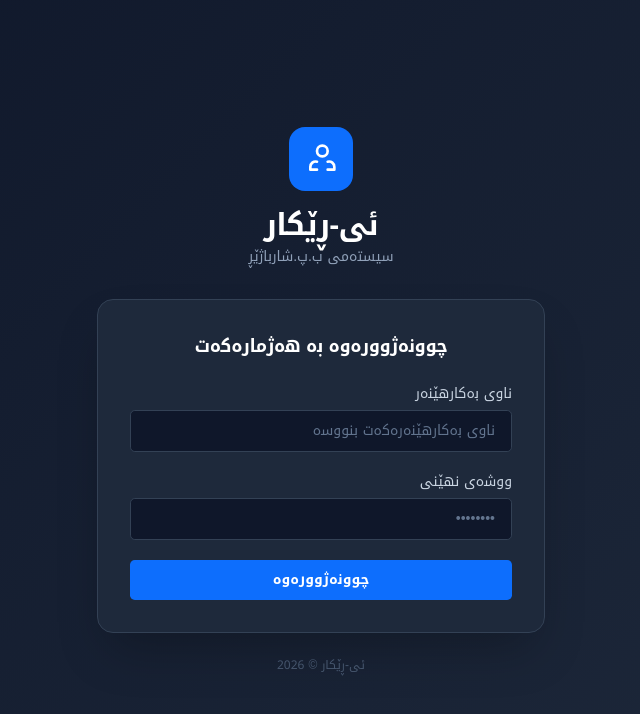
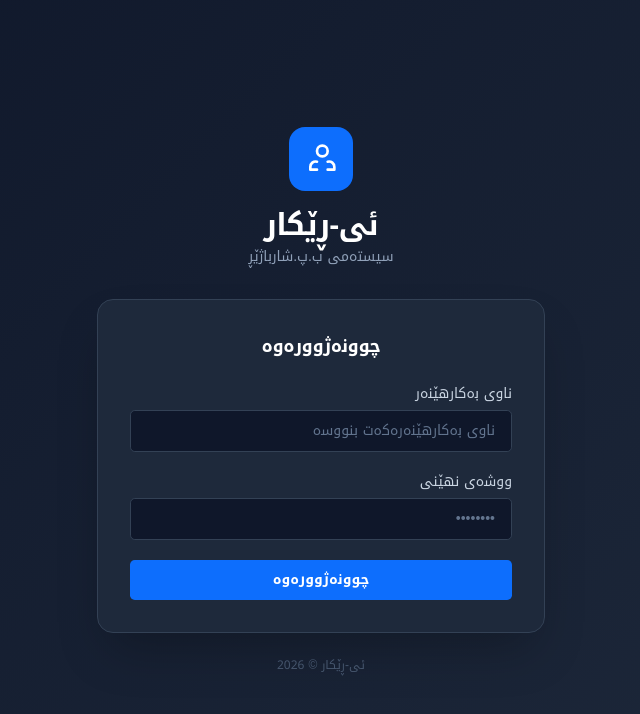
Before and after one commit to rain4343/B4, a React (Vite) app in the folder artifacts/staff-portal/: page / in a window 1280 px wide. Shown: the top 714 px of the page, without its empty margins (319-959 px from the left). Built offline with nearby package versions, Linux system fonts and the light colour scheme; no server answers.

Commit message:
Fix login page styling or authentication logic
Replit-Commit-Author: Agent

```diff
--- a/artifacts/staff-portal/src/pages/Login.tsx
+++ b/artifacts/staff-portal/src/pages/Login.tsx
@@ -48,7 +48,7 @@ export default function Login() {
 
         {/* Form card */}
         <div className="rounded-2xl p-8 shadow-2xl" style={{ background: '#1e293b', border: '1px solid #334155' }}>
-          <h2 className="text-lg font-semibold text-white mb-6 text-center">چوونەژوورەوە بە هەژمارەکەت</h2>
+          <h2 className="text-lg font-semibold text-white mb-6 text-center">چوونەژوورەوە</h2>
 
           {error && (
             <div className="mb-4 rounded-lg px-4 py-3 text-sm text-red-200" style={{ background: '#450a0a', border: '1px solid #7f1d1d' }}>
```
